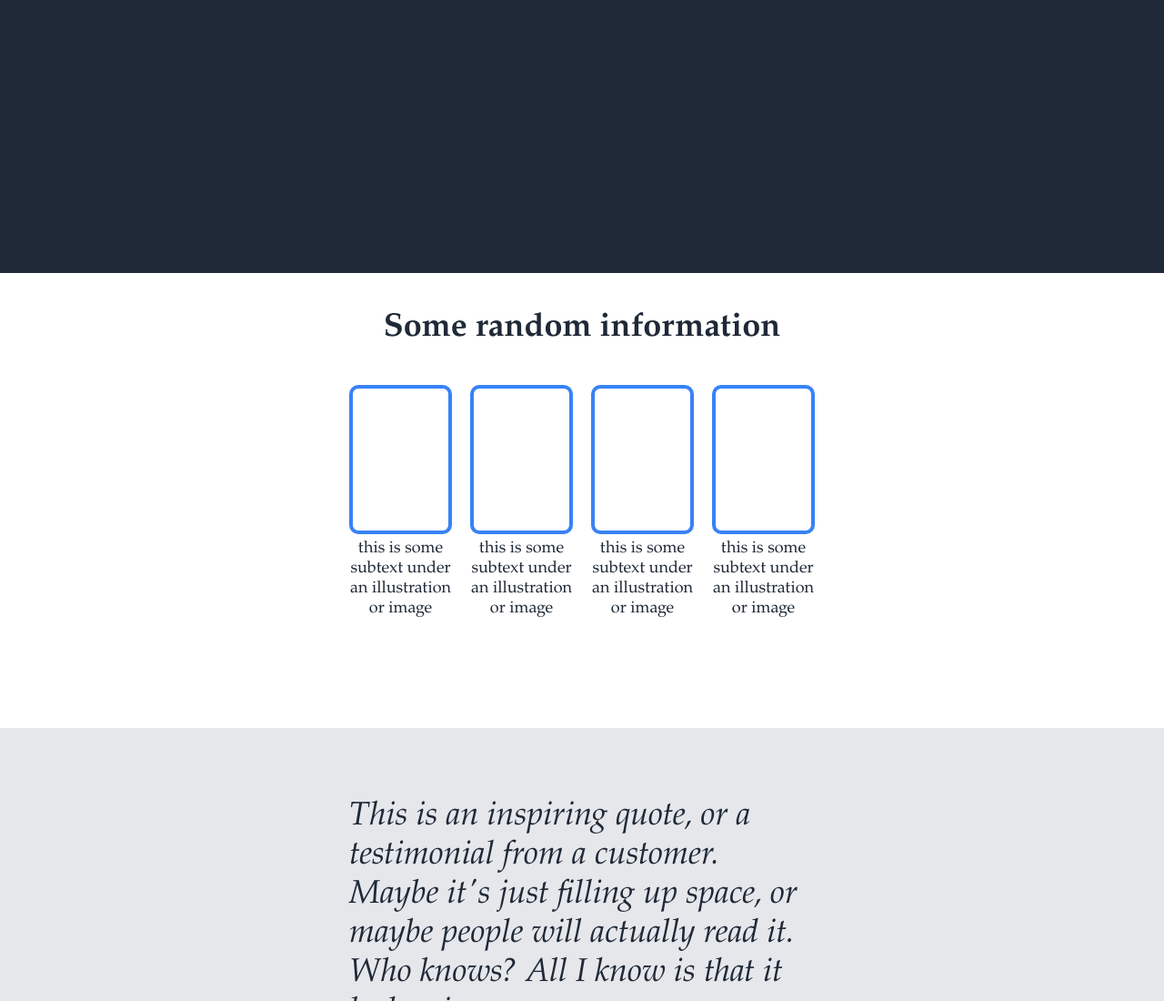
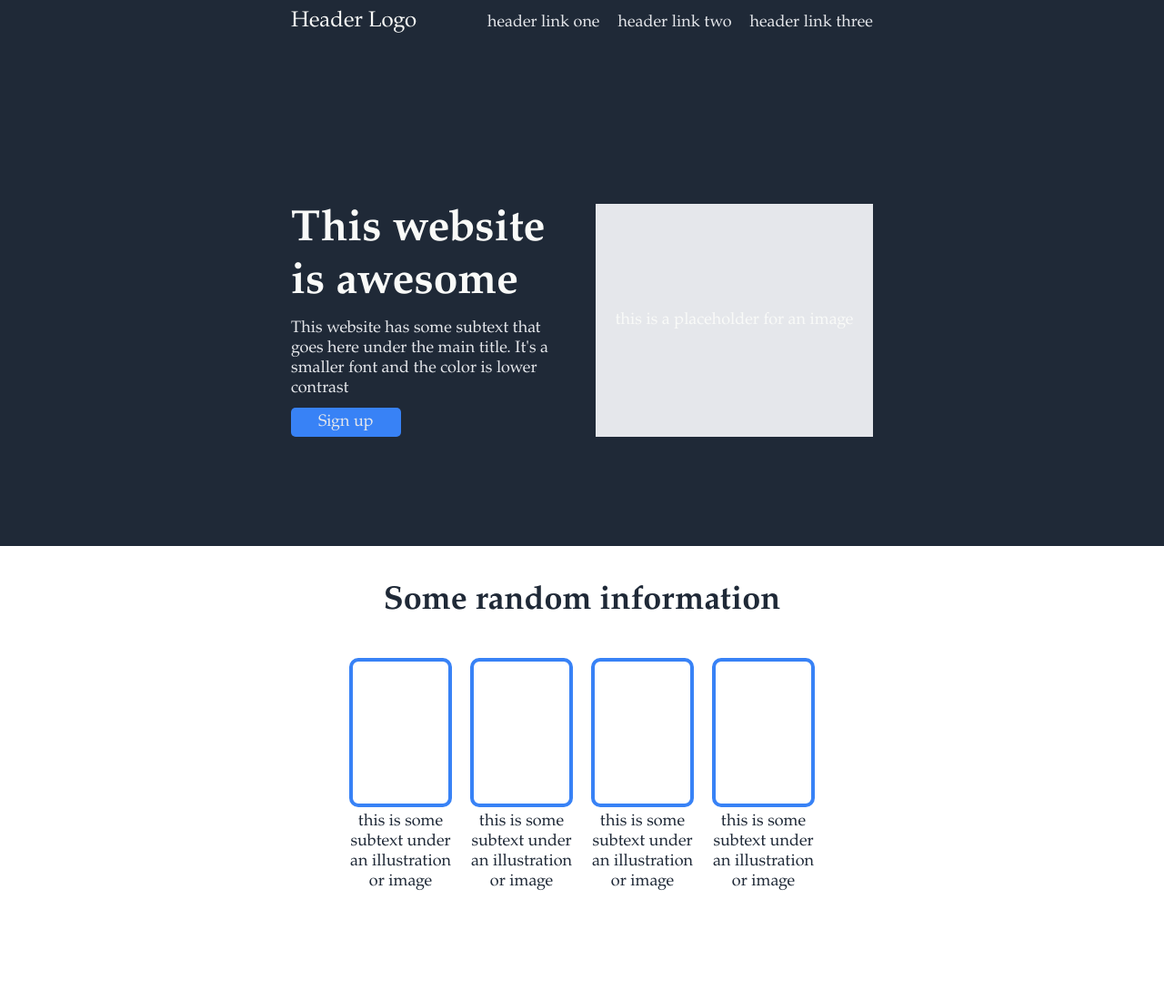
Before and after one commit to zopalmer14/landing_page, a plain HTML site: page index.html in a window 1280 px wide. Shown: the top 1100 px of the page at 91% size. Drawn offline with Linux system fonts and the light colour scheme.

Commit message:
implement hero (top) section with HTML content and CSS styling

```diff
--- a/index.html
+++ b/index.html
@@ -8,7 +8,47 @@
 </head>
 <body>
     <div class="hero">
+        <div class="flex-container">
+            <div class="header">
+                <div class="logo">
+                    Header Logo
+                </div>
 
+                <div class="link-container">
+                    <a href="">header link one</a>
+                </div>
+
+                <div class="link-container">
+                    <a href="">header link two</a>
+                </div>
+
+                <div class="link-container">
+                    <a href="">header link three</a>
+                </div>
+            </div>
+
+            <div class="hero-info">
+                <div class="text-container">
+                    <div>
+                        <strong>This website is awesome</strong>
+                    </div>
+
+                    <div>
+                        This website has some subtext that goes here under the
+                        main title. It's a smaller font and the color is lower
+                        contrast
+                    </div>
+
+                    <div class="button">
+                        Sign up
+                    </div>
+                </div>
+
+                <div class="img-container">
+                    this is a placeholder for an image
+                </div>
+            </div>
+        </div>
     </div>
 
     <div class="four-panels">
--- a/styles.css
+++ b/styles.css
@@ -9,19 +9,86 @@ body {
 
 .footer,
 .sign-up,
-.quote-section {
+.quote-section,
+.link-container,
+.img-container {
     display: flex;
     justify-content: center;
     align-items: center;
 }
 
 .hero {
-    height: 300px;
+    height: 600px;
+    display: flex;
+    justify-content: center;
 }
 
 .hero,
 .footer {
     background-color: #1F2937;
+}
+
+.hero .flex-container {
+    width: 50%;
+    padding-top: 10px;
+    padding-bottom: 120px;
+
+    display: flex;
+    flex-direction: column;
+    justify-content: space-between;
+}
+
+.hero .header {
+    display: flex;
+    justify-content: end;
+    gap: 20px;
+}
+
+.hero .header .logo {
+    margin-right: auto;
+
+    font-size: 24px;
+    color: #F9FAF8;
+}
+
+.hero .header a {
+    text-decoration: none;
+    color: #E5E7EB;
+}
+
+.hero .hero-info {
+    display: flex;
+    justify-content: space-between;
+    gap: 30px;
+}
+
+.hero .hero-info div {
+    flex: 1;
+}
+
+.hero .text-container {
+    display: flex;
+    flex-direction: column;
+    gap: 10px;
+}
+
+.hero .text-container strong {
+    font-size: 48px;
+    font-weight: 800;
+    color: #F9FAF8;
+}
+
+.hero .text-container .button {
+    background-color: #3882F6;
+    border-radius: 5px;
+
+    align-self: flex-start;
+    padding: 5px 30px;
+}
+
+.hero .img-container {
+    background-color: #E5E7EB;
+    color: #F9FAF8;
 }
 
 .four-panels {
@@ -109,7 +176,7 @@ body {
     background-color: #3882F6;
     border-radius: 10px;
     height: 50%;
-    width: 60%;
+    width: 50%;
 }
 
 .sign-up .button {
```
